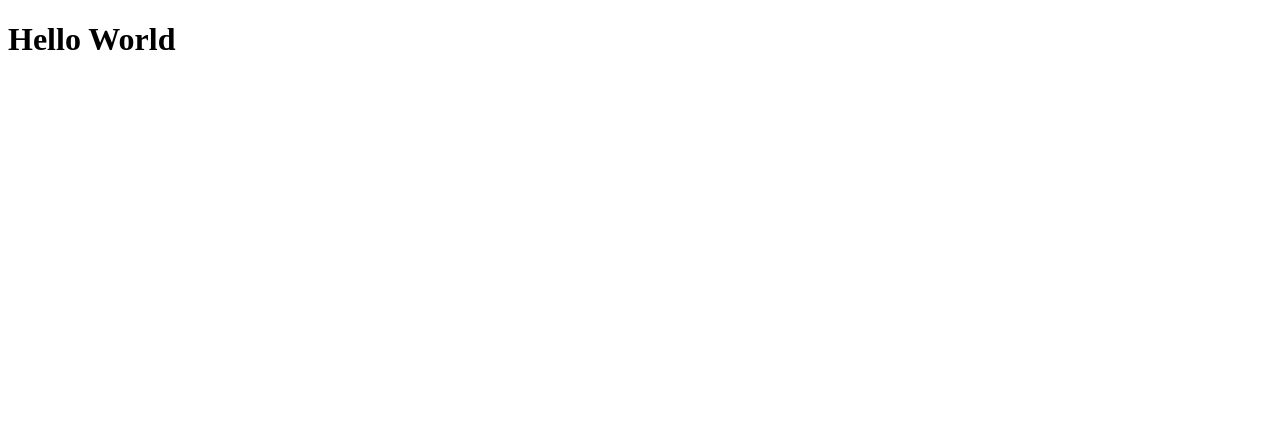
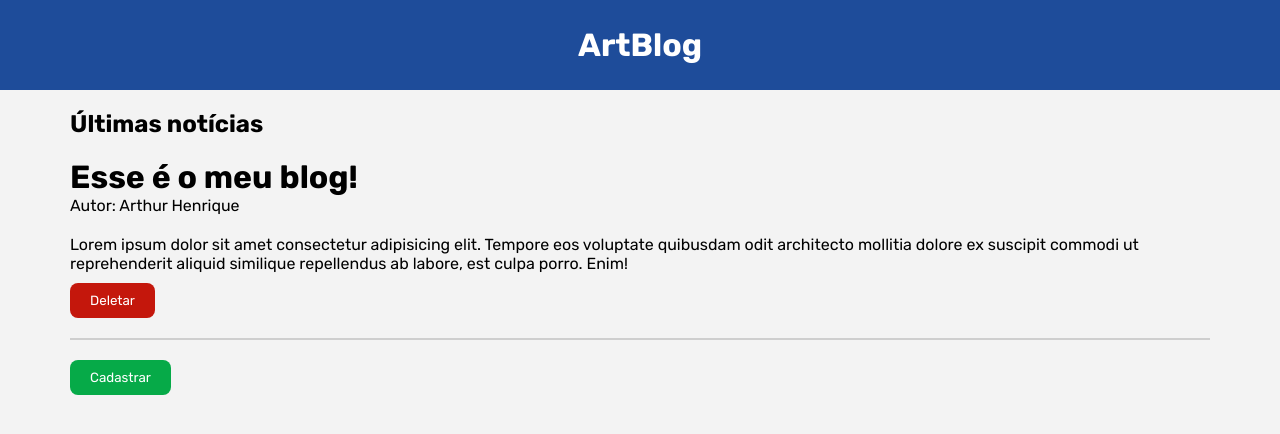
Before and after one commit to arthurhenriqueti/blog-crud, a React (Vite) app: page / in a window 1280 px wide. Shown: the top 434 px of the page. Built offline with nearby package versions, Linux system fonts and the light colour scheme.

Commit message:
adding states, action to create and delete notices

```diff
--- a/index.html
+++ b/index.html
@@ -1,10 +1,16 @@
 <!DOCTYPE html>
-<html lang="en">
+<html lang="pt-br">
     <head>
         <meta charset="UTF-8" />
         <link rel="icon" type="image/svg+xml" href="/vite.svg" />
         <meta name="viewport" content="width=device-width, initial-scale=1.0" />
-    <title>Vite + React</title>
+        <link rel="preconnect" href="https://fonts.googleapis.com" />
+        <link rel="preconnect" href="https://fonts.gstatic.com" crossorigin />
+        <link
+            href="https://fonts.googleapis.com/css2?family=Rubik:wght@400;500;600;700;800;900&display=swap"
+            rel="stylesheet"
+        />
+        <title>ArtBlog - Veja aqui as novidades!</title>
     </head>
     <body>
         <div id="root"></div>
--- a/package.json
+++ b/package.json
@@ -11,7 +11,8 @@
   "dependencies": {
     "react": "^18.2.0",
     "react-dom": "^18.2.0",
-    "react-router-dom": "^6.3.0"
+    "react-router-dom": "^6.3.0",
+    "sass": "^1.53.0"
   },
   "devDependencies": {
     "@types/react": "^18.0.15",
--- a/src/App.jsx
+++ b/src/App.jsx
@@ -1,7 +1,10 @@
+import NewRoutes from "./Routes";
+import "./styles/global.scss";
+
 function App() {
     return (
         <>
-            <h1>Hello World</h1>
+            <NewRoutes />
         </>
     );
 }
--- /dev/null
+++ b/src/Routes.jsx
@@ -0,0 +1,14 @@
+import { BrowserRouter, Routes, Route } from "react-router-dom";
+import Home from "./pages/Home";
+
+const NewRoutes = () => {
+    return (
+        <BrowserRouter>
+            <Routes>
+                <Route path="/" element={<Home />} />
+            </Routes>
+        </BrowserRouter>
+    );
+};
+
+export default NewRoutes;
--- /dev/null
+++ b/src/components/Header.jsx
@@ -0,0 +1,15 @@
+import "./Header.scss";
+
+const Header = () => {
+    return (
+        <>
+            <header>
+                <div className="header-logo container">
+                    <h1>ArtBlog</h1>
+                </div>
+            </header>
+        </>
+    );
+};
+
+export default Header;
--- /dev/null
+++ b/src/components/Header.scss
@@ -0,0 +1,12 @@
+header {
+    width: 100%;
+    min-height: 90px;
+    background-color: #1e4c9a;
+    display: flex;
+    justify-content: center;
+    align-items: center;
+
+    h1 {
+        color: #fff;
+    }
+}
--- /dev/null
+++ b/src/components/ListNotices.jsx
@@ -0,0 +1,26 @@
+import "./ListNotices.scss";
+
+const ListNotices = (props) => {
+    return (
+        <>
+            <div className="ListNotices-area">
+                <h1>{props.items.title}</h1>
+                <h4>Autor: {props.items.author}</h4>
+                <p>{props.items.body}</p>
+                <div>
+                    <button
+                        className="ListNotices-btn-delete"
+                        onClick={() => {
+                            props.fcDelNotice(props.index);
+                        }}
+                    >
+                        Deletar
+                    </button>
+                    <div className="ListNotices-barr"></div>
+                </div>
+            </div>
+        </>
+    );
+};
+
+export default ListNotices;
--- /dev/null
+++ b/src/components/ListNotices.scss
@@ -0,0 +1,29 @@
+.ListNotices-area {
+    .ListNotices-barr {
+        margin-top: 20px;
+        width: 100%;
+        height: 2px;
+        background-color: #cecece;
+    }
+    .ListNotices-btn-delete {
+        margin-top: 10px;
+        padding: 10px 20px;
+        border-radius: 8px;
+        background-color: #c4170c;
+        color: #fff;
+        border: 0px;
+        cursor: pointer;
+        display: inline;
+    }
+    p {
+        margin-top: 20px;
+    }
+
+    h1 {
+        margin-top: 20px;
+    }
+
+    h4 {
+        font-weight: 400;
+    }
+}
--- /dev/null
+++ b/src/pages/Home.jsx
@@ -0,0 +1,126 @@
+import { useState, useCallback } from "react";
+import Header from "../components/Header";
+import ListNotices from "../components/ListNotices";
+import "./Home.scss";
+
+const Home = () => {
+    const [title, setTitle] = useState("");
+    const [author, setAuthor] = useState("");
+    const [body, setBody] = useState("");
+
+    const [notices, setNotices] = useState([
+        {
+            title: "Esse é o meu blog!",
+            author: "Arthur Henrique",
+            body: "Lorem ipsum dolor sit amet consectetur adipisicing elit. Tempore eos voluptate quibusdam odit architecto mollitia dolore ex suscipit commodi ut reprehenderit aliquid similique repellendus ab labore, est culpa porro. Enim!",
+        },
+    ]);
+
+    const showForm = () => {
+        const element = document.getElementsByClassName("home-form")[0];
+
+        if (element.style.display == "flex") {
+            element.style.display = "none";
+        } else {
+            element.style.display = "flex";
+        }
+    };
+
+    const addNotice = (e) => {
+        e.preventDefault();
+        setNotices([
+            ...notices,
+            {
+                title: title,
+                author: author,
+                body: body,
+            },
+        ]);
+        alert("Notícia cadastrada com sucesso!");
+        console.log(notices);
+    };
+
+    const delNotice = useCallback((index) => {
+        // Copiando o array
+        const newArray = notices.slice();
+        // Removendo o elemento do index atual
+        newArray.splice(index, 1);
+        setNotices(newArray);
+        alert("Notícia deletada com sucesso!");
+    });
+
+    const saveTitle = (e) => {
+        setTitle(e.target.value);
+    };
+
+    const saveAuthor = (e) => {
+        setAuthor(e.target.value);
+    };
+
+    const saveBody = (e) => {
+        setBody(e.target.value);
+    };
+
+    return (
+        <>
+            <Header />
+            <main className="home-area">
+                <div className="home-list container">
+                    <h2>Últimas notícias</h2>
+                    {notices
+                        .map((element, index) => {
+                            return (
+                                <>
+                                    <ListNotices
+                                        items={element}
+                                        index={index}
+                                        fcDelNotice={() => {
+                                            delNotice(index);
+                                        }}
+                                    />
+                                </>
+                            );
+                        })
+                        .reverse()}
+                    <div className="home-btn-area">
+                        <button className="home-btn" onClick={showForm}>
+                            Cadastrar
+                        </button>
+                    </div>
+                </div>
+                <div className="home-form">
+                    <form>
+                        <div>
+                            <input
+                                type="text"
+                                placeholder="Título"
+                                onChange={saveTitle}
+                            />
+                        </div>
+                        <div>
+                            <input
+                                type="text"
+                                placeholder="Autor"
+                                onChange={saveAuthor}
+                            />
+                        </div>
+                        <div>
+                            <input
+                                type="text"
+                                placeholder="Notícia"
+                                onChange={saveBody}
+                            />
+                        </div>
+                        <div className="home-btn-area">
+                            <button onClick={addNotice} className="home-btn">
+                                Cadastrar
+                            </button>
+                        </div>
+                    </form>
+                </div>
+            </main>
+        </>
+    );
+};
+
+export default Home;
--- /dev/null
+++ b/src/pages/Home.scss
@@ -0,0 +1,36 @@
+.home-area {
+    width: 100%;
+    min-height: calc(100vh - 90px);
+    background-color: #f3f3f3;
+
+    .home-form {
+        display: none;
+        justify-content: center;
+        align-items: center;
+        max-width: 200px;
+        height: 200px;
+        background-color: #fff;
+    }
+
+    .home-list {
+        display: flex;
+        flex-direction: column;
+
+        h2 {
+            margin-top: 20px;
+        }
+    }
+
+    .home-btn-area {
+        margin-top: 20px;
+
+        .home-btn {
+            padding: 10px 20px;
+            border-radius: 8px;
+            background-color: #06aa48;
+            color: #fff;
+            border: 0px;
+            cursor: pointer;
+        }
+    }
+}
--- /dev/null
+++ b/src/styles/global.scss
@@ -0,0 +1,11 @@
+* {
+    margin: 0px;
+    padding: 0px;
+    box-sizing: border-box;
+    font-family: "Rubik", sans-serif;
+}
+
+.container {
+    max-width: 1140px;
+    margin: auto;
+}
```
Also changed, not shown: 1 other file (tests, documents, lock files or other folders). Lines whose indentation alone changed are shown as unchanged.
